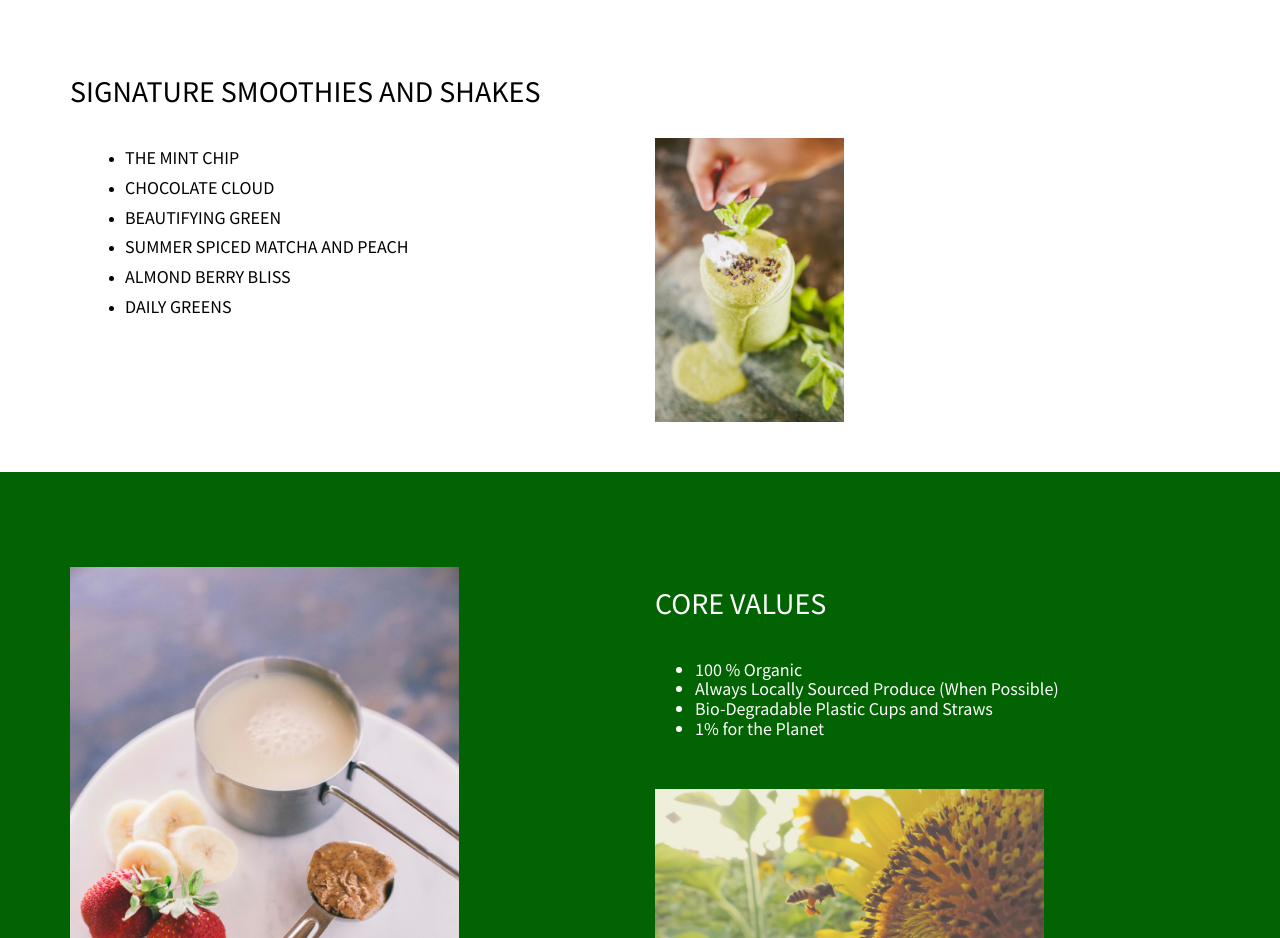
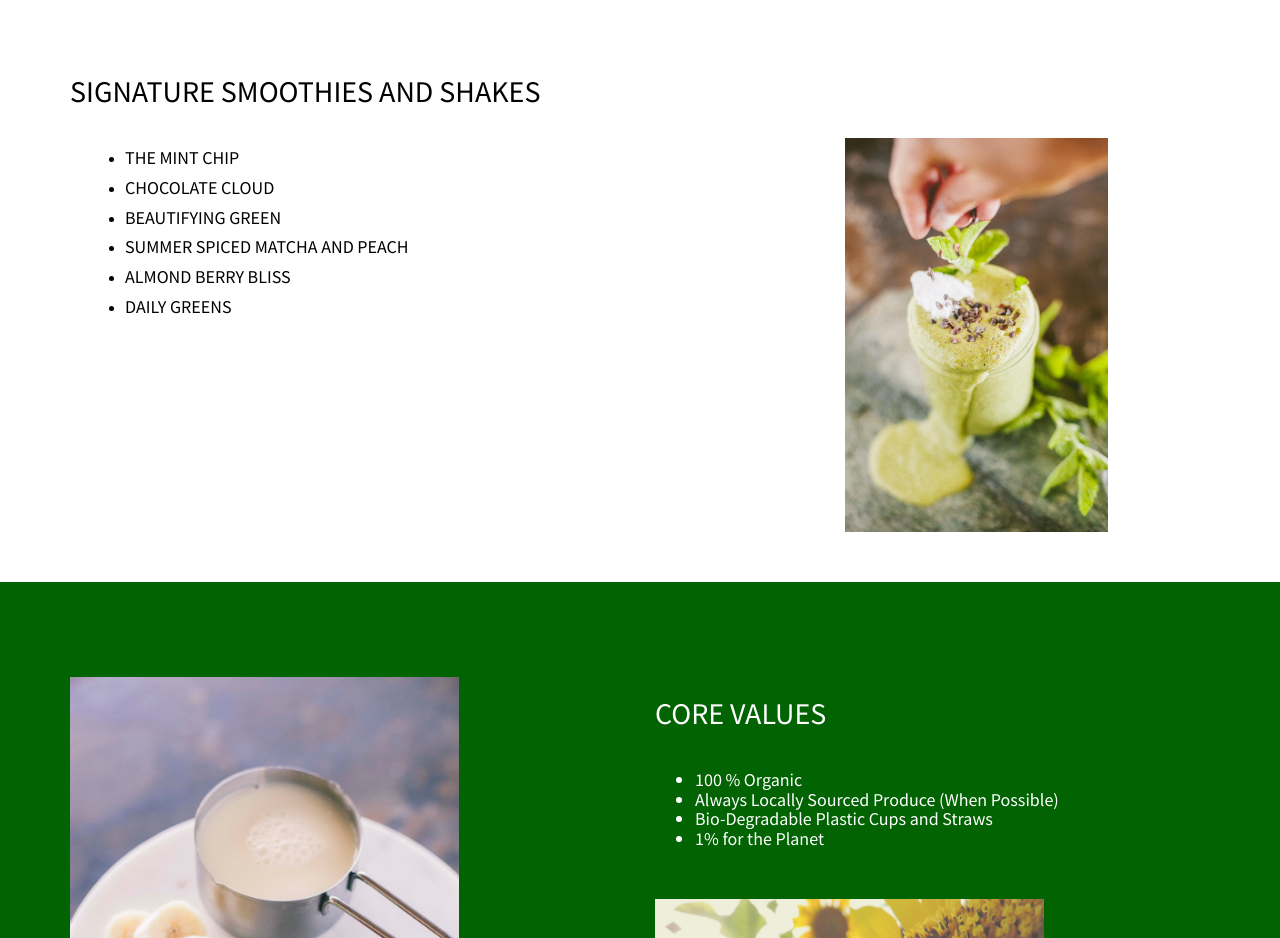
Before and after one commit to cleoandeves/cloudbreakcafe, a plain HTML site: page index.html in a window 1280 px wide. Shown: the part 840-1778 px from the top of the page. Drawn offline with nearby package versions, Linux system fonts and the light colour scheme.

Commit message:
Updated Image Size

```diff
--- a/index.html
+++ b/index.html
@@ -91,8 +91,8 @@
                         <li><h4>DAILY GREENS</h4></li>
                         </ul>
                         </div>
-                    <div class="col-lg-6 col-sm-6">
-                        <img src="img/mintchip.jpg" class="img-responsive" height="35%" width= "35%"  alt="Responsive image" style="center center scroll">
+                    <div class="col-lg-4 col-sm-4 col-lg-offset-2">
+                        <img src="img/mintchip.jpg" class="img-responsive" height="75%" width= "75%"  alt="Responsive image" style="center center scroll">
                     </div>
             </div>
         </div>
```
